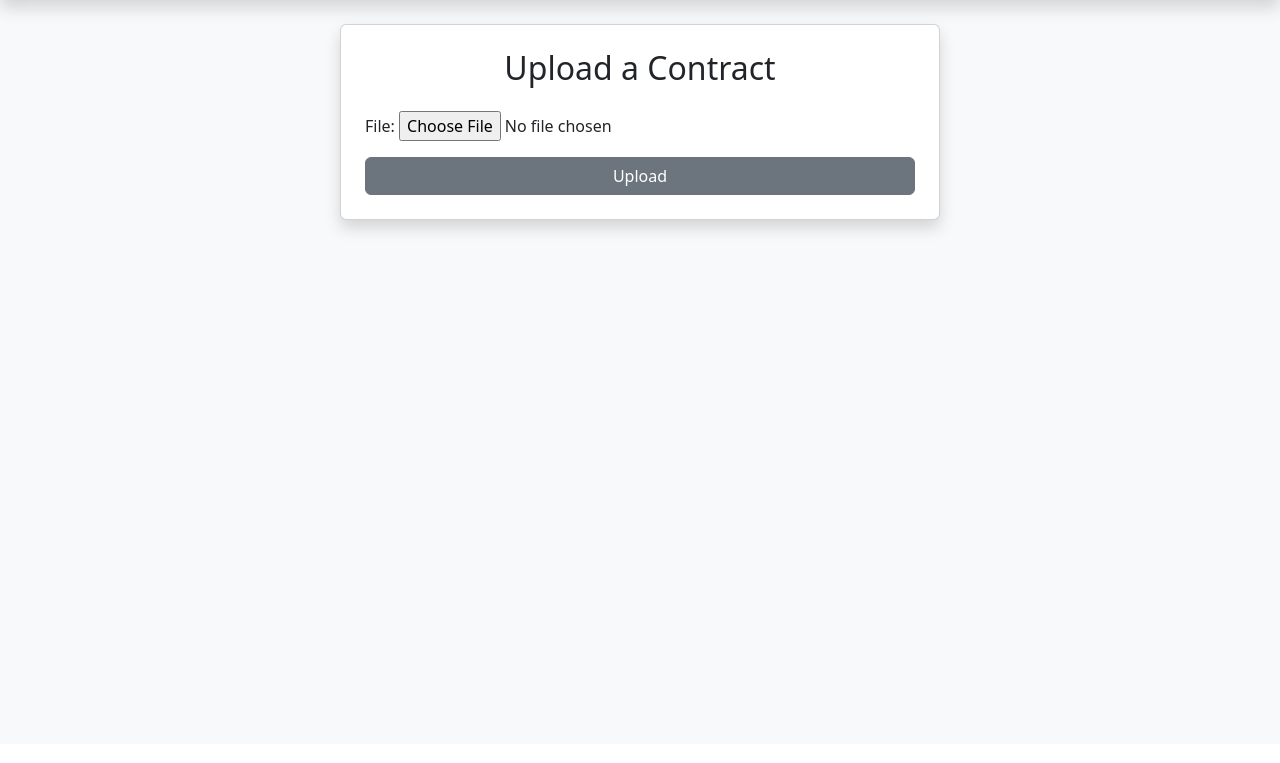
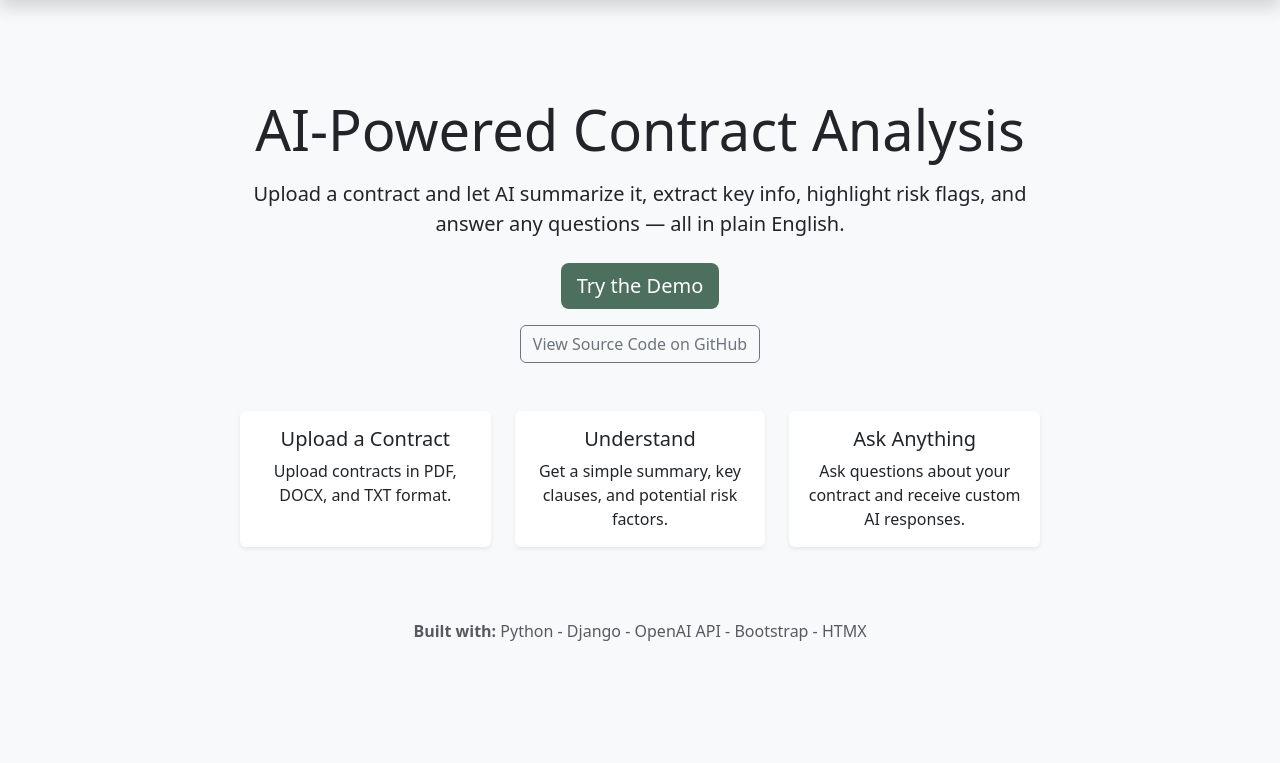
Before and after one commit to Dylan-kn/llm_contract_analyzer, a Django app: page / in a window 1280 px wide. Shown: the part 56-819 px from the top of the page. Before the commit the page ends 292 px from the top, so only its background shows below. Run offline with Django 5.2, Linux system fonts and the light colour scheme; some libraries are stand-ins or nearby versions.

Commit message:
Polished UI, added landing page, restricted LLM to be more accurate in terms of detecting red flags

```diff
--- a/analyzer/llm.py
+++ b/analyzer/llm.py
@@ -34,9 +34,11 @@
     return call_llm(prompt)
 
 def red_flags(contract_text):
-    prompt = f"""Analyze the following contract and highlight any suspicious, vague,
+    prompt = f"""Analyze the following contract. If it contains any suspicious, vague,
     risky, out-of-the-ordinary, potentially harmful details or clauses that might be
-    concerning for the average person. Be specific, explain why, and provide insight:\n\n{contract_text}"""
+    concerning for the average person, highlight them. Be specific, explain why, and provide insight. If
+    the contract seems fair and contains no major red flags, say so clearly. Do not invent issues, but
+    flag them if they exist:\n\n{contract_text}"""
     return call_llm(prompt)
 
 def generate_title(contract_text):
--- a/analyzer/templates/analyzer/base.html
+++ b/analyzer/templates/analyzer/base.html
@@ -3,7 +3,7 @@
     <head>
         <meta charset="UTF-8">
         <meta name="viewport" content="width=device-width, initial-scale=1.0">
-        <title>{% block title %}Contract Analyzer{% endblock %}%%</title>
+        <title>{% block title %}Contract Analyzer{% endblock %}</title>
         <link href="https://cdn.jsdelivr.net/npm/bootstrap@5.3.3/dist/css/bootstrap.min.css" rel="stylesheet">
     </head>
     <body class="bg-light">
@@ -13,7 +13,7 @@
                 <a class="nav-link text-white p-0" href="{% url 'contract_list' %}">View Contracts</a>
             </div>
         </nav>
-        <div>{% block content %} {% endblock %}</div>
+        <div class="container py-4" style="max-width: 900px;">{% block content %} {% endblock %}</div>
         <script src="https://cdn.jsdelivr.net/npm/bootstrap@5.3.3/dist/js/bootstrap.bundle.min.js"></script>
         <script src="https://unpkg.com/htmx.org@1.9.5"></script>
     </body>
--- a/analyzer/templates/analyzer/contract_list.html
+++ b/analyzer/templates/analyzer/contract_list.html
@@ -6,7 +6,7 @@
 <div class="mx-auto" style="max-width: 600px;">
     <div class="d-flex justify-content-between align-items-center mb-4">
         <h2>All Uploaded Contracts</h2>
-        <a href="/" class="btn btn-primary">Upload New Contract</a>
+        <a href="{% url 'upload_contract' %}" class="btn btn-primary">Upload New Contract</a>
     </div>
 
     {% if contracts %}
--- /dev/null
+++ b/analyzer/templates/analyzer/landing_page.html
@@ -0,0 +1,46 @@
+{% extends 'analyzer/base.html' %}
+
+{% block title %}AI Contract Analyzer{% endblock %}
+
+{% block content %}
+<div class="mx-auto text-center" style="max-width: 800px; padding-top: 3rem; padding-bottom: 5rem;">
+    <h1 class="display-4 mb-3">AI-Powered Contract Analysis</h1>
+    <p class="lead mb-4">Upload a contract and let AI summarize it, extract key info, highlight risk flags, and answer any questions — all in plain English.</p>
+
+    <a href="{% url 'upload_contract' %}" class="btn btn-lg mb-3" style="background-color: #4c705d; color: white; border: none;">Try the Demo</a>
+
+    <div>
+        <a href="https://github.com/Dylan-kn/llm_contract_analyzer" target="_blank" class="btn btn-outline-secondary">View Source Code on GitHub</a>
+    </div>
+
+    <div class="row mt-5">
+        <div class="col-md-4 mb-4">
+            <div class="card h-100 shadow-sm border-0">
+                <div class="card-body">
+                    <h5 class="card-title">Upload a Contract</h5>
+                    <p class="card-text">Upload contracts in PDF, DOCX, and TXT format.</p>
+                </div>
+            </div>
+        </div>
+        <div class="col-md-4 mb-4">
+            <div class="card h-100 shadow-sm border-0">
+                <div class="card-body">
+                    <h5 class="card-title">Understand</h5>
+                    <p class="card-text">Get a simple summary, key clauses, and potential risk factors.</p>
+                </div>
+            </div>
+        </div>
+        <div class="col-md-4 mb-4">
+            <div class="card h-100 shadow-sm border-0">
+                <div class="card-body">
+                    <h5 class="card-title">Ask Anything</h5>
+                    <p class="card-text">Ask questions about your contract and receive custom AI responses.</p>
+                </div>
+            </div>
+        </div>
+
+    <div class="mt-5 text-muted">
+        <p><strong>Built with:</strong> Python - Django - OpenAI API - Bootstrap - HTMX</p>
+    </div>
+</div>
+{% endblock %}
--- a/analyzer/urls.py
+++ b/analyzer/urls.py
@@ -2,9 +2,10 @@
 from . import views
 
 urlpatterns = [
-    path('', views.upload_contract, name='upload_contract'),
+    path('upload/', views.upload_contract, name='upload_contract'),
     path('contract/<int:pk>/', views.view_contract, name='view_contract'),
     path('contracts/', views.contract_list, name='contract_list'),
     path('contract/<int:pk>/delete/', views.delete_contract, name='delete_contract'),
     path('contract/<int:pk>/ask/', views.ask_question, name='ask_question'),
+    path('', views.landing_page, name='landing_page')
 ]
--- a/analyzer/views.py
+++ b/analyzer/views.py
@@ -56,3 +56,6 @@
             return HttpResponse(html)
 
     return HttpResponse("error", status=400)
+
+def landing_page(request):
+    return render(request, 'analyzer/landing_page.html')
--- a/llm_contract_analyzer/settings.py
+++ b/llm_contract_analyzer/settings.py
@@ -126,7 +126,6 @@
 
 DEFAULT_AUTO_FIELD = 'django.db.models.BigAutoField'
 
-STATIC_FILES_DIRS = [os.path.join(BASE_DIR, 'analyzer', 'static')]
 TEMPLATES[0]['DIRS'] = [os.path.join(BASE_DIR, 'analyzer', 'templates')]
 
 load_dotenv()
```
Also changed, not shown: 1 other file.
